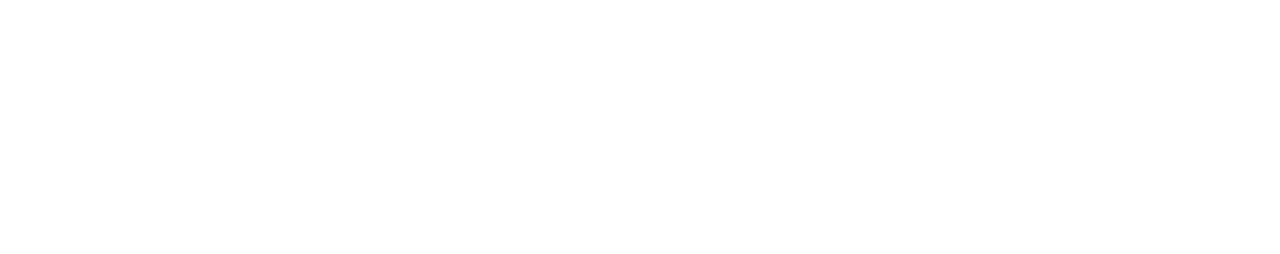
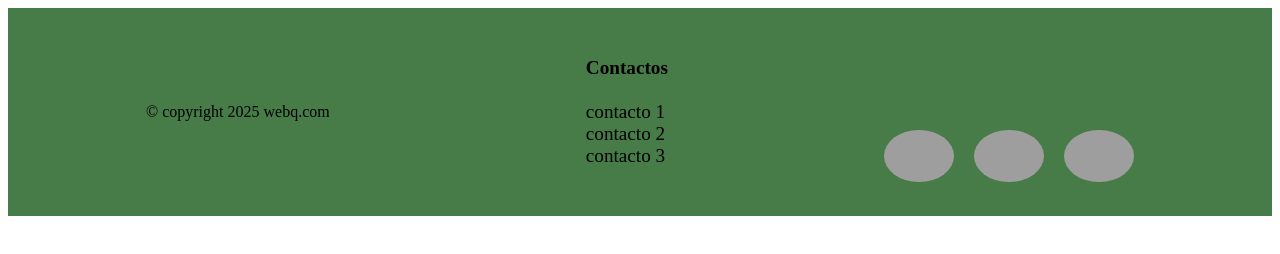
Before and after one commit to sayayin666/ejercicioPractica, a plain HTML site: page webq.html in a window 1280 px wide. Drawn offline with Linux system fonts and the light colour scheme; grey boxes are pictures that could not be loaded.

Commit message:
footer con diseño del tablero

```diff
--- a/webq.css
+++ b/webq.css
@@ -1 +1,35 @@
-/*.-.*/
+/* anysome*/
+
+
+/* footer */
+#footer_{
+    box-sizing: border-box;
+    background-color: rgba(71, 123, 71, 1);
+    display: flex;
+    justify-content: space-around;
+    padding: 30px;
+}
+
+#cont_copy{
+    display: flex;
+    align-items: center;
+
+}
+
+#cont_contactos ul{
+    list-style: none;
+    font-size: 1.2rem;
+}
+
+#cont_redes{
+
+    display: flex;
+    align-items: end;
+    gap: 20px;
+}
+
+.r_img{
+    width: 70px;
+    border-radius: 50%;
+}
+/* fin del footer*/
--- a/webq.html
+++ b/webq.html
@@ -4,8 +4,27 @@
     <meta charset="UTF-8">
     <meta name="viewport" content="width=device-width, initial-scale=1.0">
     <title>webq</title>
+    <link rel="stylesheet" href="./webq.css">
 </head>
 <body>
 
+    <!-- aqui comienza la parte del footer -->
+    <footer id="footer_">
+        <div id="cont_copy">&copy; copyright 2025 webq.com</div>
+        <div id="cont_contactos">
+            <ul> <strong>Contactos</strong><br><br>
+                <li>contacto 1</li>
+                <li>contacto 2</li>
+                <li>contacto 3</li>
+            </ul>
+        </div>
+        <div id="cont_redes">
+            <a href="#" class="a_red"><img class="r_img" src="https://static.vecteezy.com/system/resources/previews/014/414/681/original/whatsapp-square-logo-on-transparent-background-free-vector.jpg"></a>
+            <a href="#" class="a_red"><img class="r_img" src="https://static.vecteezy.com/system/resources/previews/024/170/870/original/instagram-icon-logo-symbol-free-png.png"></a>
+            <a href="#" class="a_red"><img class="r_img" src="https://static.vecteezy.com/system/resources/previews/013/901/773/original/facebook-icon-ios-facebook-social-media-logo-on-white-background-free-free-vector.jpg"></a>
+        </div>
+    </footer>
+    <!-- aqui termina el footer-->
+
 </body>
 </html>
```
